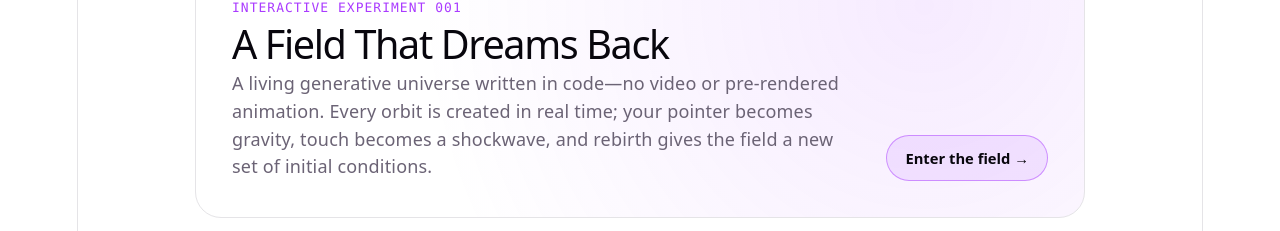
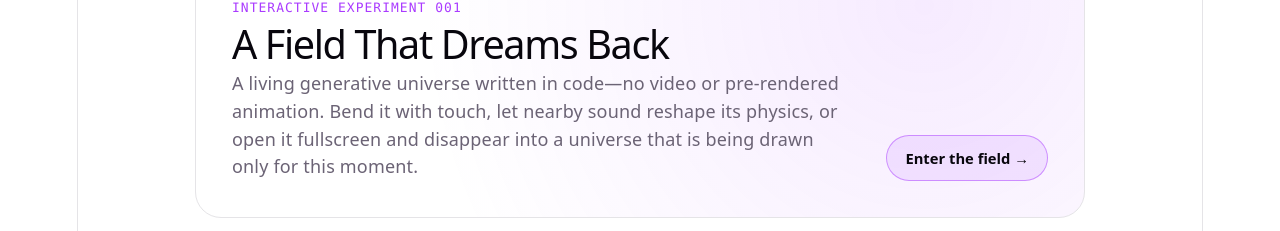
Before and after one commit to rdilaz/rdilaz.github.io, a React (Vite) app: page / in a window 1280 px wide. Shown: the part 571-802 px from the top of the page. Built offline with nearby package versions, Linux system fonts and the light colour scheme.

Commit message:
Describe Dream Field audio and fullscreen modes

```diff
--- a/src/pages/Home.jsx
+++ b/src/pages/Home.jsx
@@ -37,8 +37,8 @@ export default function Home() {
               <h4>A Field That Dreams Back</h4>
               <p className="experiment-description">
                 A living generative universe written in code—no video or pre-rendered animation.
-                Every orbit is created in real time; your pointer becomes gravity, touch becomes a
-                shockwave, and rebirth gives the field a new set of initial conditions.
+                Bend it with touch, let nearby sound reshape its physics, or open it fullscreen and
+                disappear into a universe that is being drawn only for this moment.
               </p>
             </div>
             <button
```
